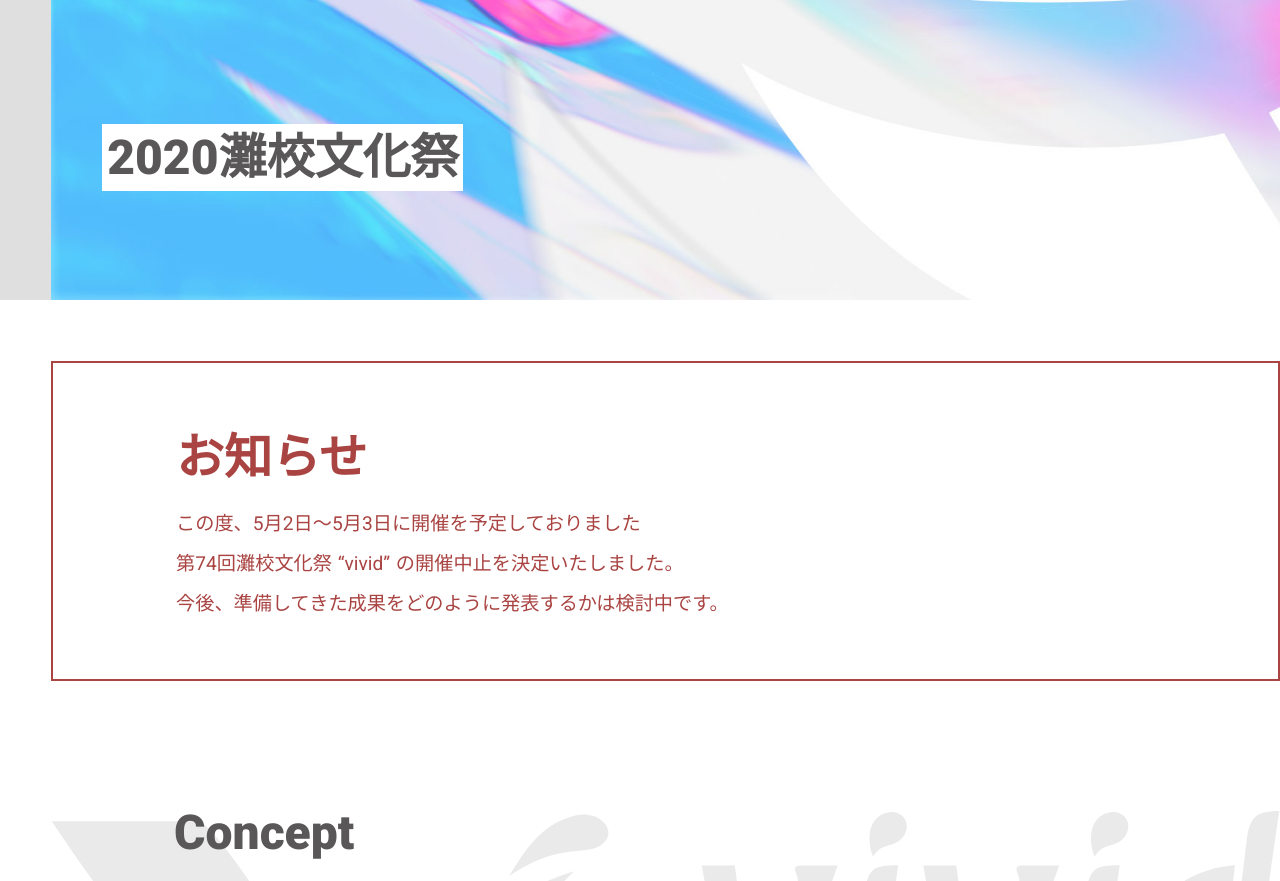
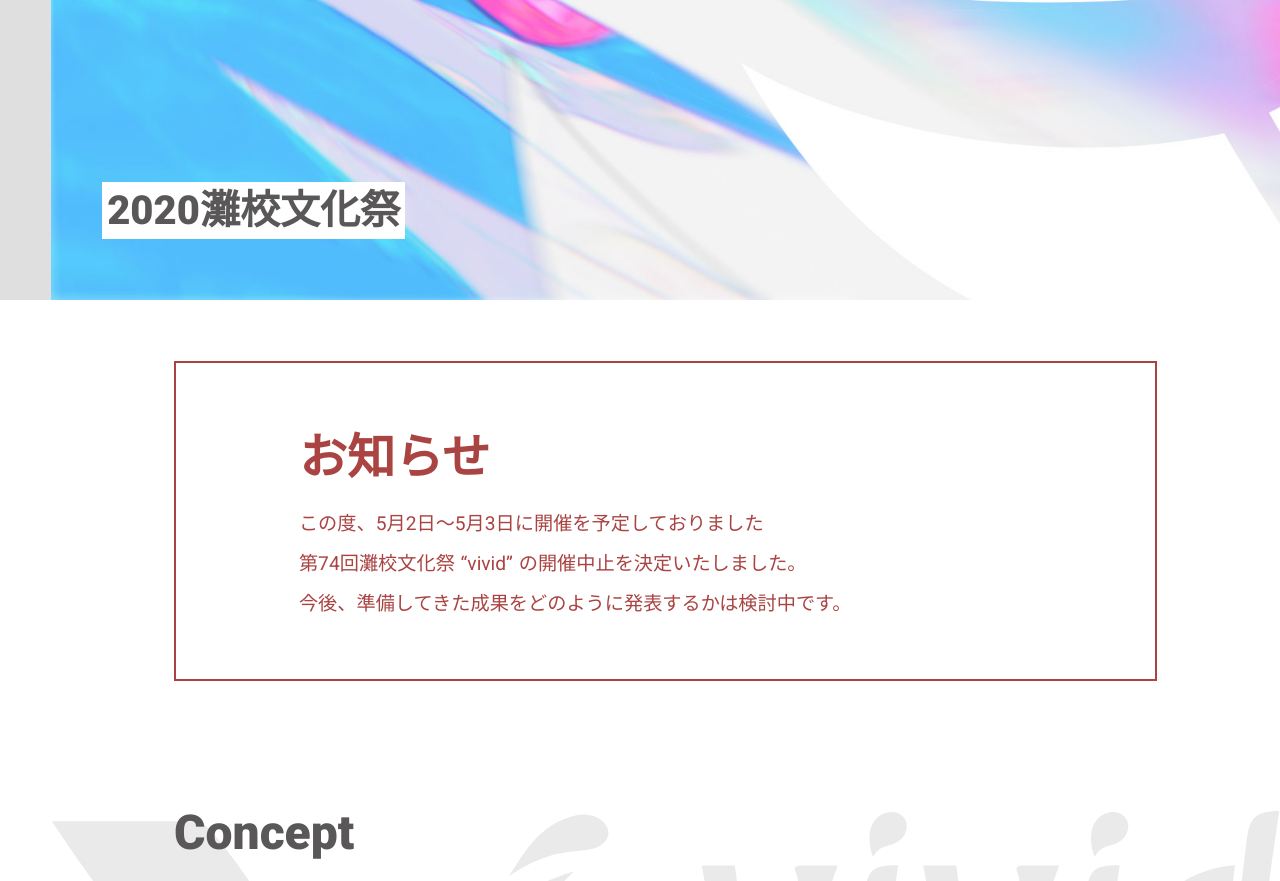
Before and after one commit to cannot-fly-pig/fest2020-web, a Nuxt app: page / in a window 1280 px wide. Shown: the part 500-1381 px from the top of the page. Built offline with nearby package versions, Linux system fonts and the light colour scheme.

Commit message:
add google search console

```diff
--- a/assets/css/index/pc.css
+++ b/assets/css/index/pc.css
@@ -33,12 +33,12 @@
 	.wrap-image > .title {
 		position: absolute;
 		left: 8%;
-		bottom: 14%;
+		bottom: 8%;
 		color: #595757;
 	}
 
 	.title-main {
-		font-size: 3rem;
+		font-size: 2.5rem;
 		background-color: white;
 		padding: 0.3rem;
 		font-weight: 900;
@@ -105,6 +105,8 @@
 	.wrap-notice {
 		padding-left: 10%;
 		padding-right: 10%;
+		margin-left: 10%;
+		margin-right: 10%;
 		color: #a94442;
 		height: 40vh;
 		margin-top: 5%;
--- a/assets/css/index/phone.css
+++ b/assets/css/index/phone.css
@@ -107,6 +107,8 @@
 		color: #a94442;
 		padding-left: 10%;
 		padding-right: 10%;
+		margin-left: 10%;
+		margin-right: 10%;
 		margin-bottom: 3rem;
 		border: solid 2px #a94442;
 		display: flex;
--- a/nuxt.config.js
+++ b/nuxt.config.js
@@ -18,7 +18,7 @@
 			{ hid: 'og:url', property: 'og:url', content: 'https://fest.neda-sc.jp/2020' },
 			{ hid: 'og:title', property: 'og:title', content: 'vivid | 第74回灘校文化祭' },
       { hid: 'og:description', name: 'og:description', content: '“vivid” という言葉には、「生き生きとした」という意味があります\n 活動する生徒やご来場になる皆さんなど、全ての人にとって活力のあふれた文化祭になることを願ったテーマです \n また、もうひとつの「鮮やかな」という意味は、文化祭を訪れる全員が織りなす個性的な色が溶け合い、ひとつの鮮やかな文化祭が作られることを象徴しています' },
-
+			{ hid: 'google-site-verification', name: 'google-site-verification', content: 'HlB1DrFwoD4TJIXIL4TEKOWLIPrHj1szS-U2mW4dcrk' }
     ],
     link: [
       { rel: 'icon', type: 'image/x-icon', href: '/favicon.ico' },
```
